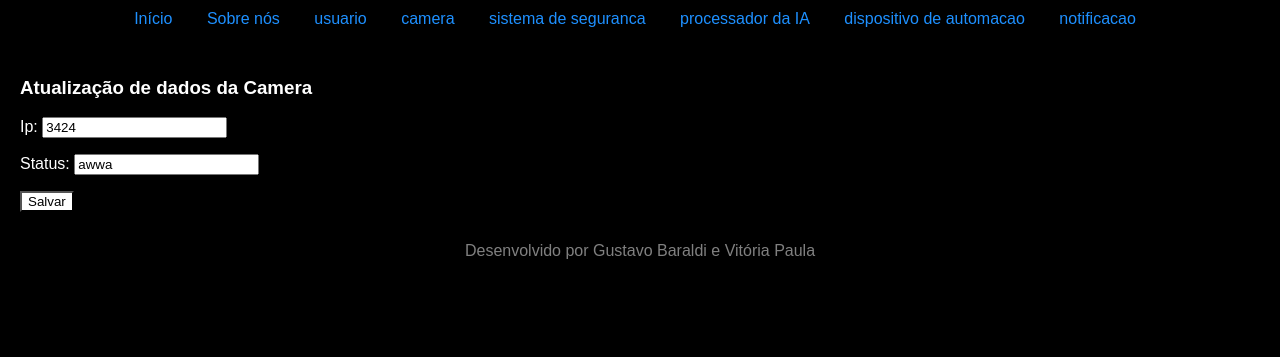
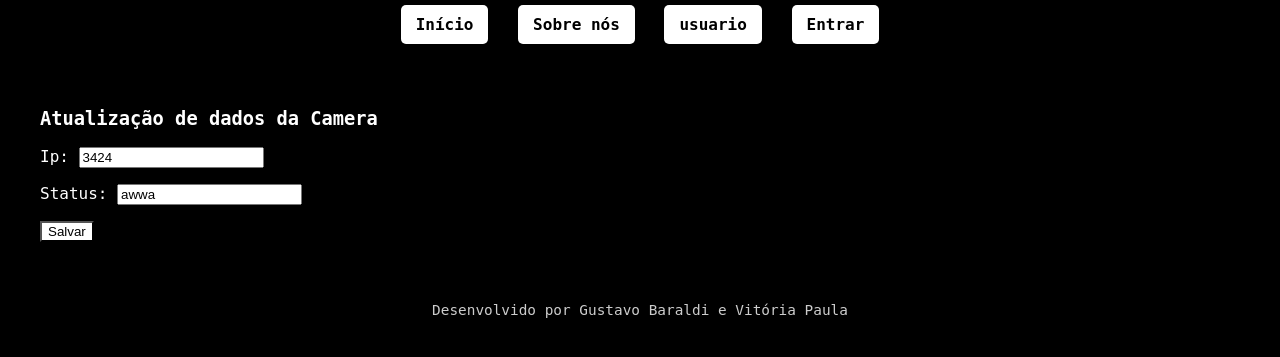
Before and after one commit to WinxVih/progrWeb, a Django app: page /atualizar/camera/1/ in a window 1280 px wide. Shown: the top 357 px of the page. Run offline with Django 4.2, Linux system fonts and the light colour scheme; data comes from the database, SQL or seed files in the repository; both versions use the stored data as it was after the commit.

Commit message:
listagens, login, atualizar senha, etc

```diff
--- a/paginasweb/templates/paginasweb/index.html
+++ b/paginasweb/templates/paginasweb/index.html
@@ -15,16 +15,26 @@
      <ul id="menu">
         <li><a href="{% url "index" %}">Início</a></li>
         <li><a href="{% url "sobre" %}">Sobre nós</a></li>
+        <li><a href="{% url "inserir-usuario" %}">usuario</a></li>
 
-        <li><a href="{% url "inserir-usuario" %}">usuario</a></li>
+         {% if  request.user.is_authenticated %}
+
         <li><a href="{% url "inserir-camera" %}">camera</a></li>
         <li><a href="{% url "inserir-sistema-seguranca" %}">sistema de seguranca</a></li>
         <li><a href="{% url "inserir-processador-ia" %}">processador da IA</a></li>
         <li><a href="{% url "inserir-dispositivo-automacao" %}">dispositivo de automacao</a></li>
         <li><a href="{% url "inserir-notificacao" %}">notificacao</a></li>
+        <li><a href="{% url "logout" %}">Sair</a></li>
+        <li><a href="{% url "senha" %}">Atualizar senha</a></li>
+
+        {% else %}
+
+        <li><a href="{% url "login" %}">Entrar</a> </li>
+
+        {% endif %}
 
     </ul>
- <div id="conteudo">
+ <div id="conteudo" class="form-container">
         {% block conteudo %}
 
         <h3>Página inicial</h3>
--- a/paginasweb/urls.py
+++ b/paginasweb/urls.py
@@ -8,8 +8,36 @@ from .views import UsuarioUpdate, CameraUpdate, DispositivoAutomacaoUpdate, Proc
 from .views import UsuarioDelete, CameraDelete, SistemaSegurancaDelete, ProcessadorIADelete, DispositivoAutomacaoDelete, NotificacaoDelete
 ##################IMPORT LIS
 from .views import UsuarioList, CameraList, SistemaSegurancaList, ProcessadorList, DispositivoAutomacaoList, NotificacaoList
+from django.contrib.auth import views as auth_views
 
 urlpatterns = [
+    #Criar rota para página de login
+    path("login/", auth_views.LoginView.as_view(
+        template_name = 'paginasweb/form.html',
+        extra_context = {
+        'titulo' : 'Autenticar',
+        'botao' : 'Entrar',
+    }
+    ), name="login"),
+
+    #Criar uma rota de logout
+    path("sair/", auth_views.LogoutView.as_view(
+        template_name = 'paginasweb/form.html',
+        extra_context = {
+        'titulo' : 'Deslogar',
+        'botao' : 'Sair',
+    }
+    ), name="logout"),
+
+    #Criar uma rota de senha
+    path("atualizar/", auth_views.PasswordChangeView.as_view(
+        template_name = 'paginasweb/form.html',
+        extra_context = {
+        'titulo' : 'Atualizar_Senha',
+        'botao' : 'Atualizar',
+    }
+    ), name="senha"),
+
     path('', IndexView.as_view(), name='index'),  # URL para a página inicial
     path('sobre/', SobreView.as_view(), name='sobre'),  # URL para a página "Sobre"
     path('adicionar/usuario/', UsuarioCreate.as_view(), name='inserir-usuario'),
@@ -35,8 +63,8 @@ urlpatterns = [
     #########################
     path('listar/usuario/', UsuarioList.as_view(), name='Listar-Usuario'),
     path('listar/camera/', CameraList.as_view(), name='Listar-Camera'),
-    path('listar/camera/', ProcessadorList.as_view(), name='Listar-Processador'),
-    path('listar/camera/', SistemaSegurancaList.as_view(), name='Listar-SistemaSeguranca'),
-    path('listar/camera/', DispositivoAutomacaoList.as_view(), name='Listar-DispositioAutomacao'),
-    path('listar/camera/', NotificacaoList.as_view(), name='Listar-Notificacao'),
+    path('listar/processador/', ProcessadorList.as_view(), name='Listar-Processador'),
+    path('listar/sistemaSeguranca/', SistemaSegurancaList.as_view(), name='Listar-SistemaSeguranca'),
+    path('listar/dispositivoAutomacao/', DispositivoAutomacaoList.as_view(), name='Listar-DispositioAutomacao'),
+    path('listar/notificacao/', NotificacaoList.as_view(), name='Listar-Notificacao'),
 ]
--- a/paginasweb/views.py
+++ b/paginasweb/views.py
@@ -2,7 +2,7 @@ from django.views.generic import TemplateView, ListView
 from django.views.generic.edit import CreateView,UpdateView, DeleteView
 from .models import Usuario,Camera,Sistema_Seguranca,Processador_IA,Dispositivo_Automacao,Notificacao
 from django.urls import reverse_lazy
-
+from django.contrib.auth.mixins import LoginRequiredMixin
 # Criação das listas
 
 
@@ -23,7 +23,7 @@ class UsuarioCreate(CreateView):
         'botao' : 'Cadastrar',
     }
 
-class CameraCreate(CreateView):
+class CameraCreate(LoginRequiredMixin, CreateView):
     model = Camera
     template_name = 'paginasweb/form.html'
     fields = ['ip', 'status']
@@ -33,7 +33,8 @@ class CameraCreate(CreateView):
         'botao' : 'Cadastrar',
     }
 
-class SistemaSegurancaCreate(CreateView):
+
+class SistemaSegurancaCreate(LoginRequiredMixin, CreateView):
     model = Sistema_Seguranca
     template_name = 'paginasweb/form.html'
     fields = ['nome']
@@ -43,7 +44,8 @@ class SistemaSegurancaCreate(CreateView):
         'botao' : 'Cadastrar',
     }
 
-class ProcessadorIACreate(CreateView):
+
+class ProcessadorIACreate(LoginRequiredMixin, CreateView):
     model = Processador_IA
     template_name = 'paginasweb/form.html'
     fields = ['modelo', 'confiabilidade']
@@ -53,7 +55,8 @@ class ProcessadorIACreate(CreateView):
         'botao' : 'Cadastrar',
     }
 
-class DispositivoAutomacaoCreate(CreateView):
+
+class DispositivoAutomacaoCreate(LoginRequiredMixin, CreateView):
     model = Dispositivo_Automacao
     template_name = 'paginasweb/form.html'
     fields = ['tipo', 'estado']
@@ -63,7 +66,8 @@ class DispositivoAutomacaoCreate(CreateView):
         'botao' : 'Cadastrar',
     }
 
-class NotificacaoCreate(CreateView):
+
+class NotificacaoCreate(LoginRequiredMixin, CreateView):
     model = Notificacao
     template_name = 'paginasweb/form.html'
     fields = ['tipo']
@@ -199,24 +203,24 @@ class UsuarioList(ListView):
 
 class CameraList(ListView):
     model = Camera
-    template_name = 'paginasweb/list/usuarioList.html'
+    template_name = 'paginasweb/list/cameraList.html'
 
 
 class ProcessadorList(ListView):
     model = Processador_IA
-    template_name = 'paginasweb/list/usuarioList.html'
+    template_name = 'paginasweb/list/processadorList.html'
 
 
 class DispositivoAutomacaoList(ListView):
     model = Dispositivo_Automacao
-    template_name = 'paginasweb/list/usuarioList.html'
+    template_name = 'paginasweb/list/dispositivoAutomacaoList.html'
 
 
 class NotificacaoList(ListView):
     model = Notificacao
-    template_name = 'paginasweb/list/usuarioList.html'
+    template_name = 'paginasweb/list/notificacaoList.html'
 
 
 class SistemaSegurancaList(ListView):
     model = Sistema_Seguranca
-    template_name = 'paginasweb/list/usuarioList.html'
+    template_name = 'paginasweb/list/sistemaSegurancaList.html'
--- a/pw2025/settings.py
+++ b/pw2025/settings.py
@@ -128,3 +128,8 @@ STATICFILES_DIRS = [
 # https://docs.djangoproject.com/en/4.2/ref/settings/#default-auto-field
 
 DEFAULT_AUTO_FIELD = 'django.db.models.BigAutoField'
+
+#configurações de login
+LOGIN_REDIRECT_URL = 'index'
+LOGIN_URL = 'login'
+LOGOUT_REDIRECT_URL = 'login'
--- a/static/css/estilo.css
+++ b/static/css/estilo.css
@@ -1,53 +1,71 @@
-body{
-    background-color: rgb(0, 0, 0);
-    font-family: Arial, sans-serif;
+body {
+    background-color: #000000;
+    font-family: 'Roboto Mono', monospace;
+    color: white;
+    /* <-- texto padrão branco */
     margin: 0;
     padding: 0;
 }
-h3{
+
+h1,
+h2,
+h3,
+p,
+span,
+td,
+th {
+    color: white;
+    /* garante branco em todos esses elementos */
+}
+
+table {
+    color: white;
+    border-color: white;
+    background-color: #1a1a1a;
+    /* fundo escuro para tabela */
+}
+
+/* MENU */
+#menu {
+    list-style: none;
+    margin: 0;
+    padding: 15px 0;
+    background-color: #000;
+    text-align: center;
+    position: sticky;
+    top: 0;
+    z-index: 1000;
+}
+
+#menu li {
+    display: inline-block;
+    margin: 0 10px;
+}
+
+#menu li a {
+    text-decoration: none;
+    color: #000;
+    background-color: #ffffff;
+    padding: 10px 15px;
+    border-radius: 5px;
+    font-weight: bold;
+    transition: background-color 0.3s ease, color 0.3s ease;
+}
+
+#menu li a:hover {
+    background-color: #1e90ff;
     color: white;
 }
-p{
-    color: white;
-}
-table{
-    color: white;
-    border-color: white;
-}
-#menu{
-    list-style: none;
-    padding: 5px;
-    margin: 0;
-    background-color: #000000;
-    text-align: center;
-}
 
-#menu{
-    background-color: rgb(0, 0, 0);
-}
-
-#menu li{
-    display: inline;
-    margin-right: 10px;
-    color: black;
-}
-#menu li a{
-    text-decoration: none;
-    color: #1e90ff;
-    display: inline-block;
-    padding: 5px 10px;
-    background-color: black;
-}
-#menu li a:hover{
-    background-color: #f0f0f0;
-}
-
-#conteudo, #rodape{
-    padding: 10px;
-    margin: 10px;
+/* Conteúdo */
+#conteudo,
+#rodape {
+    padding: 20px;
+    margin: 20px;
 }
 
 #rodape {
     text-align: center;
-    color: grey;
+    color: #cccccc;
+    font-size: 0.9em;
 }
```
Also changed, not shown: paginasweb/templates/paginasweb/list/cameraList.html (added, +29 -0 lines), paginasweb/templates/paginasweb/list/dispositivoAutomacaoList.html (added, +29 -0 lines), paginasweb/templates/paginasweb/list/processadorList.html (added, +29 -0 lines), paginasweb/templates/paginasweb/list/sistemaSegurancaList.html (added, +27 -0 lines), paginasweb/templates/paginasweb/usuario.html (deleted, +0 -33 lines), db.sqlite3.
